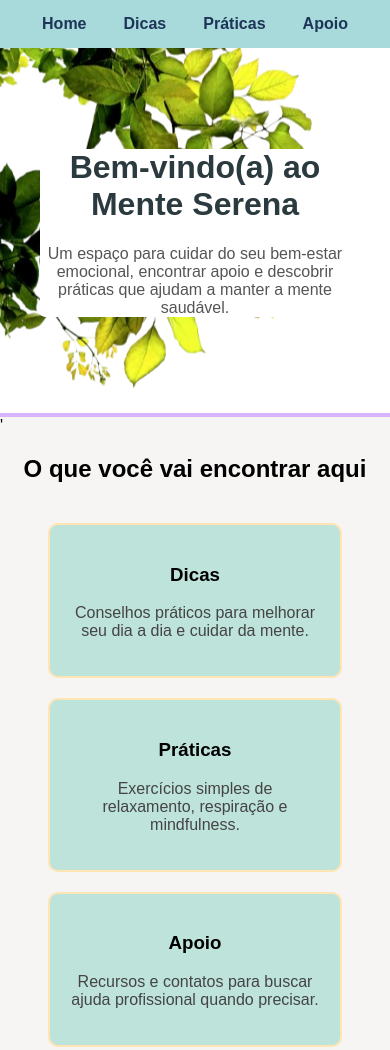
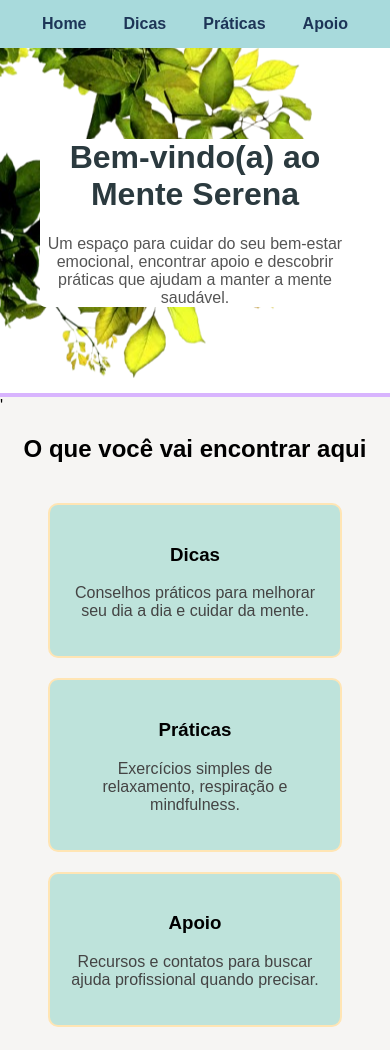
Before and after one commit to Michelijustin/SiteSaudeMental, a plain HTML site: page Home/index.html in a window 390 px wide. Shown: the top 1050 px of the page. Drawn offline with Linux system fonts and the light colour scheme.

Commit message:
Update index.css

```diff
--- a/Home/index.css
+++ b/Home/index.css
@@ -89,6 +89,6 @@ footer p{
 
 @media(max-width:600px){
     #boas-vindas{
-        padding: 80px 40px 80px 40px;
+        padding: 70px 40px 70px 40px;
     }
 }
```
